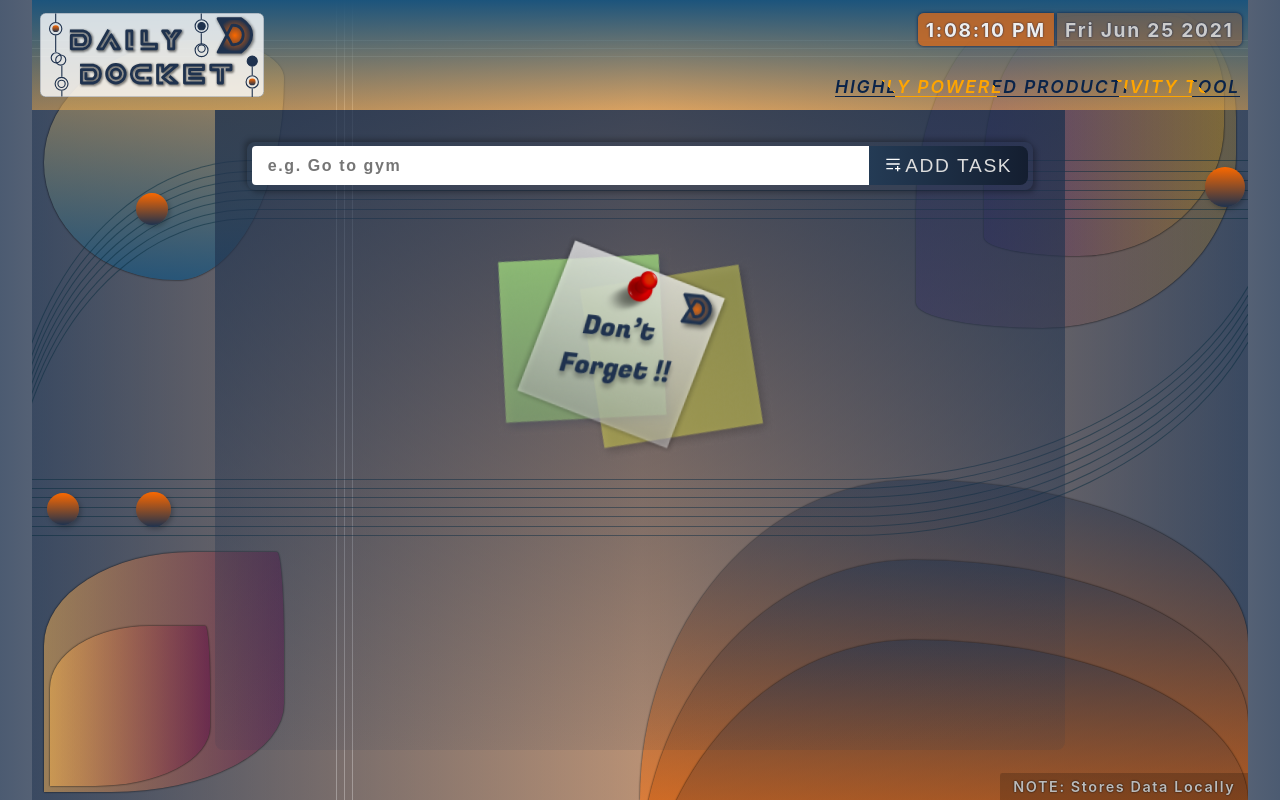
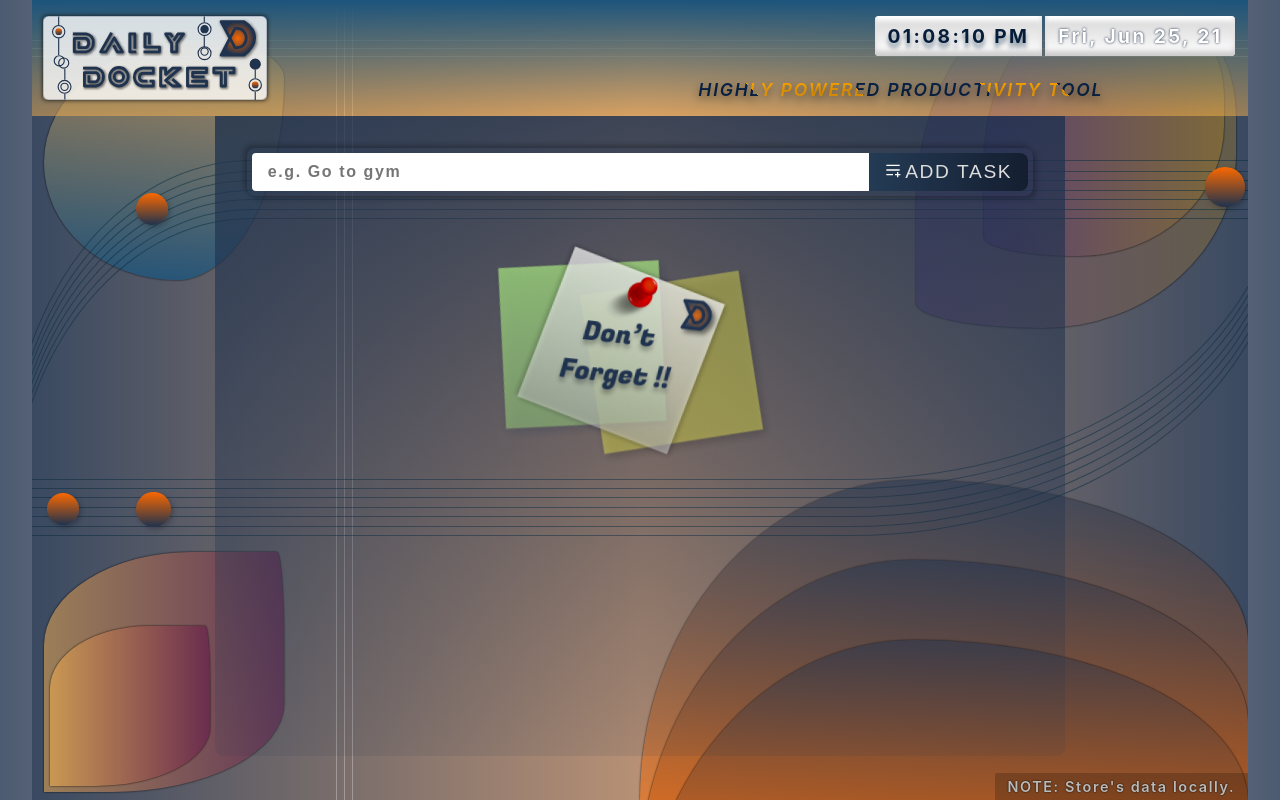
Before and after one commit to DalpatRathore/daily-docket, a React (Create React App) app: page / in a window 1280 px wide. Built offline with nearby package versions, Linux system fonts and the light colour scheme.

Commit message:
Added slogan text & date time animations

```diff
--- a/src/App.css
+++ b/src/App.css
@@ -18,13 +18,13 @@
 
 .app__header {
   width: 100%;
-  padding: 0.5rem 0.3rem;
+  padding: 0.8rem 0.3rem;
   display: -webkit-box;
   display: -ms-flexbox;
   display: flex;
-  -webkit-box-align: end;
-      -ms-flex-align: end;
-          align-items: flex-end;
+  -webkit-box-align: stretch;
+      -ms-flex-align: stretch;
+          align-items: stretch;
   -webkit-box-pack: justify;
       -ms-flex-pack: justify;
           justify-content: space-between;
@@ -41,27 +41,29 @@
   background-clip: text;
   -webkit-background-clip: text;
   color: transparent;
-  position: relative;
+  text-shadow: 0 0.15rem 0.35rem rgba(17, 17, 17, 0.5);
 }
 
-.app__sloganText::before {
-  position: absolute;
-  content: "";
-  bottom: 0;
-  left: 0;
-  width: 100%;
-  height: 0.08rem;
-  background: linear-gradient(45deg, #092349 0%, #092349 15%, orange 15%, orange 40%, #092349 40%, #092349 70%, orange 70%, orange 88%, #092349 88%, #092349 100%);
+.app__sloganDateWrapper {
+  display: -webkit-box;
+  display: -ms-flexbox;
+  display: flex;
+  -webkit-box-orient: vertical;
+  -webkit-box-direction: normal;
+      -ms-flex-direction: column;
+          flex-direction: column;
+  -webkit-box-align: end;
+      -ms-flex-align: end;
+          align-items: flex-end;
+  -webkit-box-pack: justify;
+      -ms-flex-pack: justify;
+          justify-content: space-between;
 }
 
 .app__dateTimeContainer {
-  position: absolute;
-  top: 0;
-  right: 0;
   display: -webkit-box;
   display: -ms-flexbox;
   display: flex;
-  padding: 0.5rem 0.2rem 0rem 0rem;
 }
 
 .app__dateTime {
@@ -70,26 +72,32 @@
   font-weight: 500;
   letter-spacing: 0.08rem;
   margin: 0 0.05rem;
-  -webkit-box-shadow: 0 0 0.1rem #071b46;
-          box-shadow: 0 0 0.1rem #071b46;
-  text-shadow: 0 0 2px #071b46;
+  background: -webkit-gradient(linear, left top, left bottom, from(#d6d6d6), to(#ffffff));
+  background: linear-gradient(180deg, #d6d6d6 0%, #ffffff 100%);
+  -webkit-box-shadow: inset -3.04801e-16px -4.97778px 4.97778px #cccccc,
+ inset 3.04801e-16px 4.97778px 4.97778px #ffffff;
+          box-shadow: inset -3.04801e-16px -4.97778px 4.97778px #cccccc,
+ inset 3.04801e-16px 4.97778px 4.97778px #ffffff;
 }
 
 .app__time {
   border-radius: 0.25rem 0 0 0.25rem;
-  color: #eee;
-  background: rgba(210, 105, 30, 0.8);
+  color: #061d3a;
+  text-shadow: 0px 0.15rem 0.15rem rgba(8, 39, 68, 0.5);
 }
 
 .app__date {
   border-radius: 0 0.25rem 0.25rem 0;
-  background: rgba(210, 105, 30, 0.3);
-  color: #ccc;
+  color: #fff;
+  text-shadow: 0 0 0.11rem #071738;
 }
 
 .app__logoContainer {
   z-index: 999;
   width: 7rem;
+  border-radius: 0.25rem;
+  -webkit-box-shadow: 0 0 0.25rem #111;
+          box-shadow: 0 0 0.25rem #111;
 }
 
 .app__logoContainer .logo {
@@ -388,7 +396,6 @@
   border-radius: 0.15rem 0 0 0;
   padding: 0.3rem 0.5rem;
   background: rgba(0, 0, 0, 0.2);
-  text-transform: capitalize;
   font-weight: 600;
   letter-spacing: 0.1rem;
   font-size: 0.5rem;
@@ -689,16 +696,11 @@
     letter-spacing: 0.1rem;
     font-weight: 600;
   }
-  .app__dateTimeContainer {
-    padding: 0.5rem 0.2rem 0rem 0rem;
-  }
   .app__dateTime {
     font-size: 0.9rem;
     padding: 0.2rem 0.4rem;
     letter-spacing: 0.1rem;
     font-weight: 600;
-    -webkit-box-shadow: 0 0 0.11rem #071b46;
-            box-shadow: 0 0 0.11rem #071b46;
   }
   .app__noteMsg p {
     padding: 0.3rem 0.5rem;
@@ -712,31 +714,28 @@
   }
   .app__header {
     padding: 0.8rem 0.5rem;
+    padding: 1rem 0.7rem;
   }
   .app__logoContainer {
     width: 14rem;
   }
-  .app__dateTimeContainer {
-    padding: 0.8rem 0.3rem 0rem 0rem;
-  }
   .app__dateTime {
     font-size: 1.2rem;
-    padding: 0.3rem 0.5rem;
+    padding: 0.5rem 0.8rem;
     font-weight: bold;
-    letter-spacing: 0.11rem;
+    letter-spacing: 0.15rem;
     margin: 0 0.1rem;
-    -webkit-box-shadow: 0 0 0.2rem #071b46;
-            box-shadow: 0 0 0.2rem #071b46;
   }
   .app__time {
-    border-radius: 0.35rem 0 0 0.35rem;
+    text-shadow: 0px 0.3rem 0.25rem rgba(8, 39, 68, 0.5);
   }
   .app__date {
-    border-radius: 0 0.35rem 0.35rem 0;
+    text-shadow: 0 0 0.15rem #071738;
   }
   .app__sloganText {
     font-size: 1.1rem;
     letter-spacing: 0.11rem;
+    text-shadow: 0 0.25rem 0.5rem rgba(17, 17, 17, 0.5);
   }
   .app__docketContainer {
     width: 80%;
@@ -980,18 +979,13 @@
 
 @media screen and (min-width: 1440px) {
   .app__header {
-    padding: 1rem;
-  }
-  .app__dateTimeContainer {
-    padding: 1rem 0.8rem 0rem 0rem;
+    padding: 1.2rem;
   }
   .app__dateTime {
     font-size: 1.5rem;
-    padding: 0.4rem 0.8rem;
+    padding: 0.8rem 1rem;
     letter-spacing: 0.25rem;
     font-weight: bolder;
-    -webkit-box-shadow: 0 0 0.22rem #071b46;
-            box-shadow: 0 0 0.22rem #071b46;
   }
   .app__logoContainer {
     width: 18rem;
--- a/src/App.js
+++ b/src/App.js
@@ -7,6 +7,36 @@
 import { FaTrashAlt, FaEdit, FaCheckDouble } from "react-icons/fa";
 import { v4 as uuidv4 } from "uuid";
 import { motion, AnimatePresence } from "framer-motion";
+
+const timeDateVariants = {
+  enter: {
+    scale: 0,
+    opacity: 0,
+  },
+  center: {
+    scale: 1,
+    opacity: 1,
+    transition: {
+      duration: 0.8,
+    },
+  },
+};
+
+const sloganVariants = {
+  enter: {
+    x: "-80vw",
+    opacity: "0",
+  },
+  center: {
+    x: "0",
+    opacity: "1",
+    transition: {
+      x: { type: "spring", bounce: 0.5, duration: 3, delay: 5 },
+      opacity: { duration: 0.1, delay: 5 },
+    },
+  },
+};
+
 const formVariants = {
   enter: {
     x: "-100%",
@@ -71,14 +101,27 @@
   const [isEditing, setIsEditing] = useState(false);
   const [editID, setEditID] = useState(null);
 
-  let dateStr = new Date().toDateString();
-  let timeStr = new Date().toLocaleTimeString();
+  const optionsDate = {
+    weekday: "short",
+    day: "2-digit",
+    month: "short",
+    year: "2-digit",
+  };
+
+  const optionsTime = {
+    hour: "2-digit",
+    minute: "2-digit",
+    second: "2-digit",
+    hour12: true,
+  };
+  const dateStr = new Date().toLocaleDateString("en-US", optionsDate);
+  const timeStr = new Date().toLocaleTimeString("en-US", optionsTime);
   const [time, setTime] = useState(timeStr);
   const [date, setDate] = useState(dateStr);
 
   const updateTime = () => {
-    dateStr = new Date().toDateString();
-    timeStr = new Date().toLocaleTimeString();
+    const dateStr = new Date().toLocaleDateString("en-US", optionsDate);
+    const timeStr = new Date().toLocaleTimeString("en-US", optionsTime);
     setTime(timeStr);
     setDate(dateStr);
   };
@@ -159,14 +202,28 @@
     <div className="app">
       <div className="app__container">
         <header className="app__header">
-          <div className="app__dateTimeContainer">
-            <span className="app__dateTime app__time">{time}</span>
-            <span className="app__dateTime app__date">{date}</span>
-          </div>
           <div className="app__logoContainer">
             <Logo></Logo>
           </div>
-          <p className="app__sloganText">Highly powered productivity tool</p>
+          <div className="app__sloganDateWrapper">
+            <motion.div
+              className="app__dateTimeContainer"
+              variants={timeDateVariants}
+              initial="enter"
+              animate="center"
+            >
+              <span className="app__dateTime app__time">{time}</span>
+              <span className="app__dateTime app__date">{date}</span>
+            </motion.div>
+            <motion.p
+              className="app__sloganText"
+              variants={sloganVariants}
+              initial="enter"
+              animate="center"
+            >
+              Highly powered productivity tool
+            </motion.p>
+          </div>
         </header>
         <main className="app__docketContainer">
           <motion.form
@@ -321,7 +378,7 @@
           <span></span>
         </div>
         <div className="app__noteMsg">
-          <p>NOTE: Stores data locally</p>
+          <p>NOTE: Store's data locally.</p>
         </div>
       </div>
     </div>
--- a/src/App.scss
+++ b/src/App.scss
@@ -23,9 +23,9 @@
   }
   &__header {
     width: 100%;
-    padding: 0.5rem 0.3rem;
+    padding: 0.8rem 0.3rem;
     display: flex;
-    align-items: flex-end;
+    align-items: stretch;
     justify-content: space-between;
     background: linear-gradient(
       0deg,
@@ -54,36 +54,17 @@
     background-clip: text;
     -webkit-background-clip: text;
     color: transparent;
-    position: relative;
-    &::before {
-      position: absolute;
-      content: "";
-      bottom: 0;
-      left: 0;
-      width: 100%;
-      height: 0.08rem;
-      background: linear-gradient(
-        45deg,
-        rgb(9, 35, 73) 0%,
-        rgb(9, 35, 73) 15%,
-        rgb(255, 165, 0) 15%,
-        rgb(255, 165, 0) 40%,
-        rgb(9, 35, 73) 40%,
-        rgb(9, 35, 73) 70%,
-        rgb(255, 165, 0) 70%,
-        rgb(255, 165, 0) 88%,
-        rgb(9, 35, 73) 88%,
-        rgb(9, 35, 73) 100%
-      );
-    }
+    text-shadow: 0 0.15rem 0.35rem rgba(17, 17, 17, 0.5);
+  }
+  &__sloganDateWrapper {
+    display: flex;
+    flex-direction: column;
+    align-items: flex-end;
+    justify-content: space-between;
   }
 
   &__dateTimeContainer {
-    position: absolute;
-    top: 0;
-    right: 0;
     display: flex;
-    padding: 0.5rem 0.2rem 0rem 0rem;
   }
   &__dateTime {
     font-size: 0.7rem;
@@ -91,22 +72,27 @@
     font-weight: 500;
     letter-spacing: 0.08rem;
     margin: 0 0.05rem;
-    box-shadow: 0 0 0.1rem rgb(7, 27, 70);
-    text-shadow: 0 0 2px rgb(7, 27, 70);
+    background: linear-gradient(180deg, #d6d6d6 0%, #ffffff 100%);
+    box-shadow: inset -3.04801e-16px -4.97778px 4.97778px #cccccc,
+      inset 3.04801e-16px 4.97778px 4.97778px #ffffff;
   }
   &__time {
     border-radius: 0.25rem 0 0 0.25rem;
-    color: #eee;
-    background: rgba(210, 105, 30, 0.8);
+    color: rgb(6, 29, 58);
+    text-shadow: 0px 0.15rem 0.15rem rgba(8, 39, 68, 0.5);
   }
   &__date {
     border-radius: 0 0.25rem 0.25rem 0;
-    background: rgba(210, 105, 30, 0.3);
-    color: #ccc;
+    color: #fff;
+    text-shadow: 0 0 0.11rem rgb(7, 23, 56);
   }
+
   &__logoContainer {
     z-index: 999;
     width: 7rem;
+    border-radius: 0.25rem;
+    box-shadow: 0 0 0.25rem #111;
+
     & .logo {
       width: 100%;
       height: 100%;
@@ -347,7 +333,6 @@
       border-radius: 0.15rem 0 0 0;
       padding: 0.3rem 0.5rem;
       background: rgba(0, 0, 0, 0.2);
-      text-transform: capitalize;
       font-weight: 600;
       letter-spacing: 0.1rem;
       font-size: 0.5rem;
@@ -621,15 +606,12 @@
       letter-spacing: 0.1rem;
       font-weight: 600;
     }
-    &__dateTimeContainer {
-      padding: 0.5rem 0.2rem 0rem 0rem;
-    }
+
     &__dateTime {
       font-size: 0.9rem;
       padding: 0.2rem 0.4rem;
       letter-spacing: 0.1rem;
       font-weight: 600;
-      box-shadow: 0 0 0.11rem rgb(7, 27, 70);
     }
 
     &__noteMsg p {
@@ -646,30 +628,30 @@
     }
     &__header {
       padding: 0.8rem 0.5rem;
+      padding: 1rem 0.7rem;
     }
     &__logoContainer {
       width: 14rem;
     }
-    &__dateTimeContainer {
-      padding: 0.8rem 0.3rem 0rem 0rem;
-    }
+
     &__dateTime {
       font-size: 1.2rem;
-      padding: 0.3rem 0.5rem;
+      padding: 0.5rem 0.8rem;
       font-weight: bold;
-      letter-spacing: 0.11rem;
+      letter-spacing: 0.15rem;
       margin: 0 0.1rem;
-      box-shadow: 0 0 0.2rem rgb(7, 27, 70);
     }
     &__time {
-      border-radius: 0.35rem 0 0 0.35rem;
+      text-shadow: 0px 0.3rem 0.25rem rgba(8, 39, 68, 0.5);
     }
     &__date {
-      border-radius: 0 0.35rem 0.35rem 0;
+      text-shadow: 0 0 0.15rem rgb(7, 23, 56);
     }
+
     &__sloganText {
       font-size: 1.1rem;
       letter-spacing: 0.11rem;
+      text-shadow: 0 0.25rem 0.5rem rgba(17, 17, 17, 0.5);
     }
     &__docketContainer {
       width: 80%;
@@ -933,17 +915,14 @@
 @media screen and (min-width: 1440px) {
   .app {
     &__header {
-      padding: 1rem;
+      padding: 1.2rem;
     }
-    &__dateTimeContainer {
-      padding: 1rem 0.8rem 0rem 0rem;
-    }
+
     &__dateTime {
       font-size: 1.5rem;
-      padding: 0.4rem 0.8rem;
+      padding: 0.8rem 1rem;
       letter-spacing: 0.25rem;
       font-weight: bolder;
-      box-shadow: 0 0 0.22rem rgb(7, 27, 70);
     }
     &__logoContainer {
       width: 18rem;
```
Also changed, not shown: 1 other file (tests, documents, lock files or other folders).
